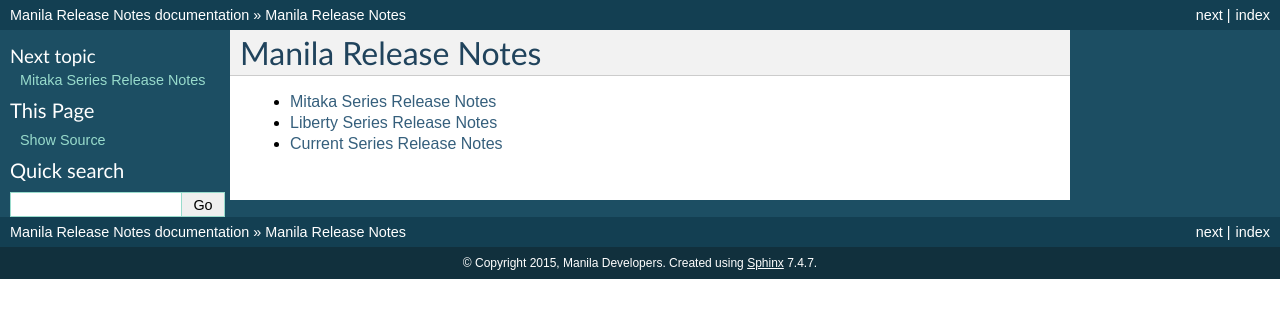
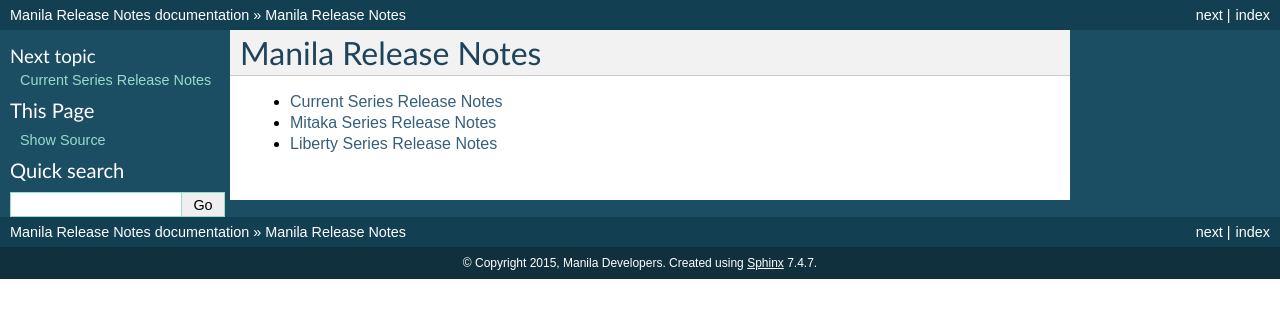
Before and after one commit to openstack/manila, a Sphinx documentation site: the page built from releasenotes/source/index.rst, in a window 1280 px wide. Shown: the top 318 px of the page. Built offline with Sphinx 7.4.7, drawn with Linux system fonts in a browser that asks for light colours; the version number could not be read and is left out.

```diff
--- a/releasenotes/source/index.rst
+++ b/releasenotes/source/index.rst
@@ -6,6 +6,6 @@ Manila Release Notes
 .. toctree::
    :maxdepth: 1
 
+   unreleased
    mitaka
    liberty
-   unreleased
```
